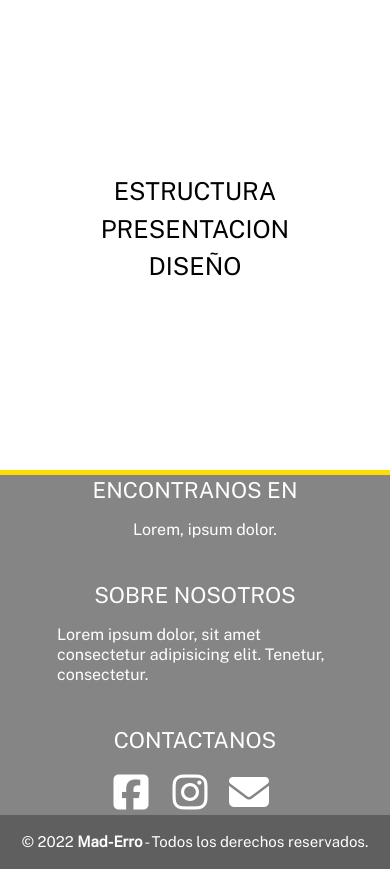
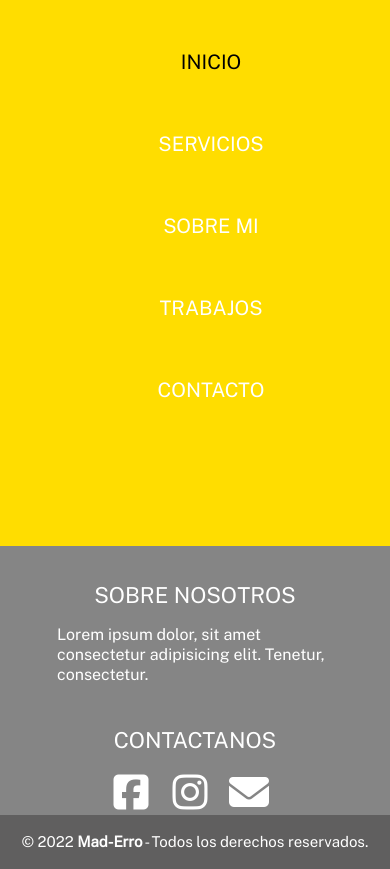
Before and after one commit to Miguel-Funes/Proyecto-coder, a plain HTML site: page index.html in a window 390 px wide. Both pictures are taken after a click on the label 336 px from the left and 60 px from the top of the page. Shown: the part 123-992 px from the top of the page. Drawn offline with nearby package versions, Linux system fonts and the light colour scheme; a web font is replaced by a local one.

Commit message:
Se activo el checkbtn de la barra menu para responsive en todas las paginas

```diff
--- a/index.html
+++ b/index.html
@@ -14,15 +14,16 @@
     <link rel="stylesheet" href="https://cdnjs.cloudflare.com/ajax/libs/animate.css/4.1.1/animate.min.css"/>
 </head>
 <body> <!--Comienzo pagina 1 inicio-->
+    <header>
         <nav> <!--Inicio del encabezado-->
-        <input type="checkbox" name="" id="check">
+            <input type="checkbox" id="check">
             <label for="check" class="checkbtn">
                 <i class="fa-solid fa-bars"></i>
             </label>
                 <a href="#" class="enlace">
                     <img src="img/titulo.png" alt="" class="animate__animated animate__fadeInDown" class="logo"> <!--Este es el logo-->
                 </a>
-            <ul> <!--Barra menu-->
+            <ul class="nav-menu"> <!--Barra menu-->
                 <li><a class="active" href="index.html">Inicio</a></li>
                 <li><a href="servicios.html">Servicios</a></li>
                 <li><a href="sobremi.html">Sobre mi</a></li>
@@ -30,6 +31,7 @@
                 <li><a href="contacto.html">Contacto</a></li>
             </ul>
         </nav> <!--Fin del encabezado-->
+    </header>
     <section> <!--Inicio del contenido-->
         <article>
             <h2>Estructura</h2>
--- a/style.css
+++ b/style.css
@@ -95,16 +95,16 @@ section article {
     }
 }
 
-@media (max-width: 800px){
+@media screen and (max-width: 800px){
     .checkbtn{
         display: block;
     }
-    ul{
-        position: fixed;
+    .nav-menu{
+        position: absolute;
         width: 100%;
-        height: 100vh;
-        background: white;
-        top: 80px;
+        height: 65vh;
+        background: rgb(255, 221, 0);
+        top: 120px;
         left: -100%;
         text-align: center;
         transition: all .5s;
@@ -119,11 +119,12 @@ section article {
     }
     li a:hover, li a.active{
         background: none;
-        color: red;
+        color: black;
     }
-    #chech:checked ~ ul{
+    #check:checked ~ .nav-menu{
         left:0;
     }
+
     section article {
         font-size: 25px;
         padding: 180px;
```
Also changed, not shown: contacto.html (+3 -1 lines), servicios.html (+3 -1 lines), sobremi.html (+3 -1 lines), trabajos.html (+3 -1 lines). Lines whose indentation alone changed are shown as unchanged.
